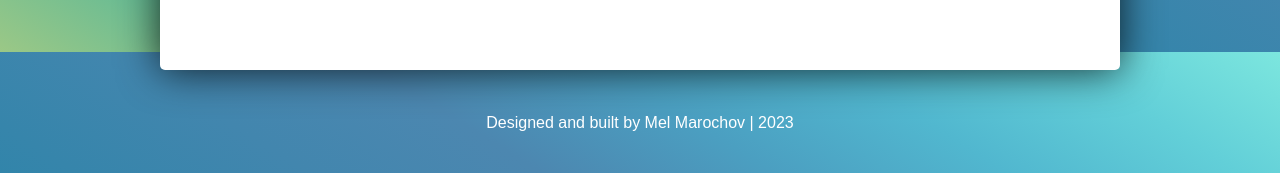
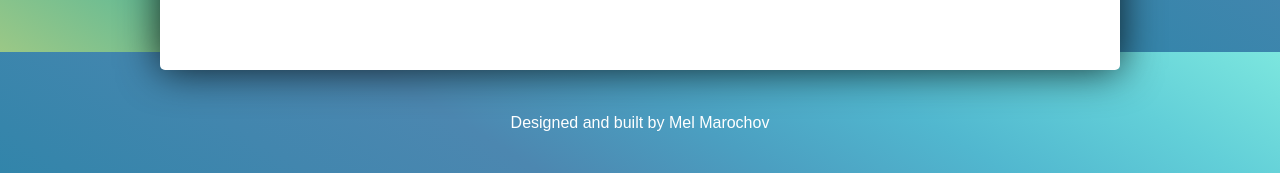
Before and after one commit to MMarochov/cv, a Svelte app: page / in a window 1280 px wide. Shown: the part 3948-4121 px from the top of the page. Built offline with nearby package versions, Linux system fonts and the light colour scheme.

Commit message:
fix: remove old date from footer

```diff
--- a/src/App.svelte
+++ b/src/App.svelte
@@ -155,7 +155,7 @@
     </section>
   </div>
 </main>
-<footer>Designed and built by Mel Marochov | 2023</footer>
+<footer>Designed and built by Mel Marochov</footer>
 
 <style>
   main {
```
